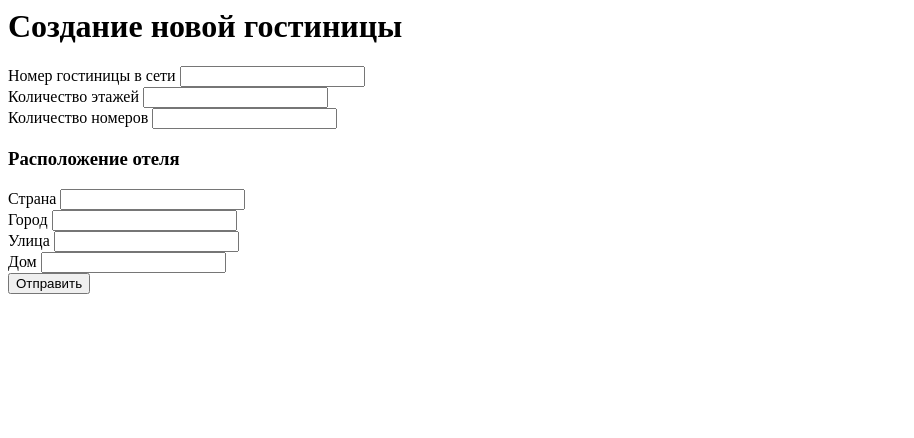
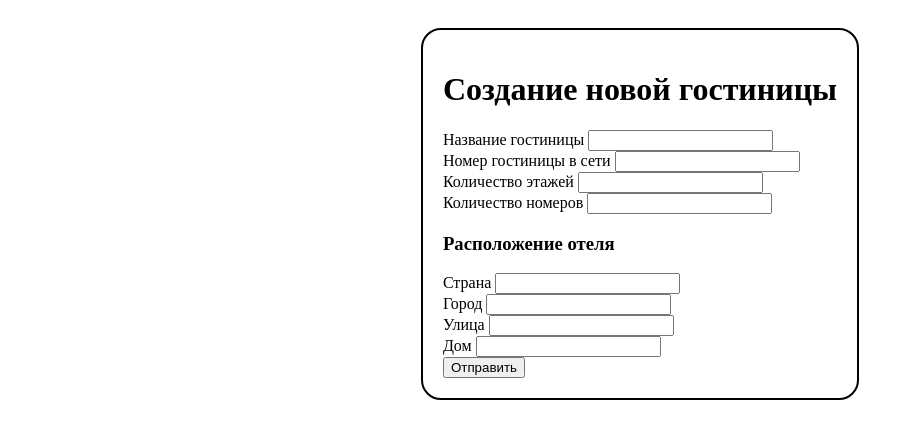
Before and after one commit to aceeu/hotels, a plain HTML site: page public/regNewHotel.html in a window 1280 px wide. Shown: the whole page, without its empty margins (0-914 px from the left). Drawn offline with Linux system fonts and the light colour scheme.

Commit message:
Назавание отелей и css

```diff
--- a/public/regNewHotel.html
+++ b/public/regNewHotel.html
@@ -1,13 +1,19 @@
 <html>
   <head>
+    <link rel="stylesheet" href="style.css">
     <meta charset="utf-8">
   </head>
   <body>
-    <div class="form-wrap">
-  <div class="profile">
-    <h1>Создание новой гостиницы</h1>
-  </div>
-  <form method="post" action="htbin/hotels.py">
+    <div class="first">
+    <div class="second">
+  <form method="post" action="htbin/hotels.py" class="forma">
+    <div class="profile">
+      <h1>Создание новой гостиницы</h1>
+    </div>
+    <div>
+      <label for="name">Название гостиницы</label>
+      <input type="text" name="name" required>
+    </div>
     <div>
       <label for="name">Номер гостиницы в сети</label>
       <input type="text" name="number" required>
@@ -42,5 +48,6 @@
     <button type="submit">Отправить</button>
   </form>
 </div>
+</div>
   </body>
 </html>
--- a/public/style.css
+++ b/public/style.css
@@ -1,5 +1,4 @@
 .first{
-  border: 2px solid black;
   background-color: white;
   border-radius: 10px;
   display: flex;
@@ -11,9 +10,11 @@
   background-color: white;
   border-radius: 20px;
   display: flex;
-  flex-direction: row;
+  flex-direction: column;
   align-items: center;
-  width: 95%;
+  margin:20px;
+}
+.forma{
   margin:20px;
 }
 .second1{
```
